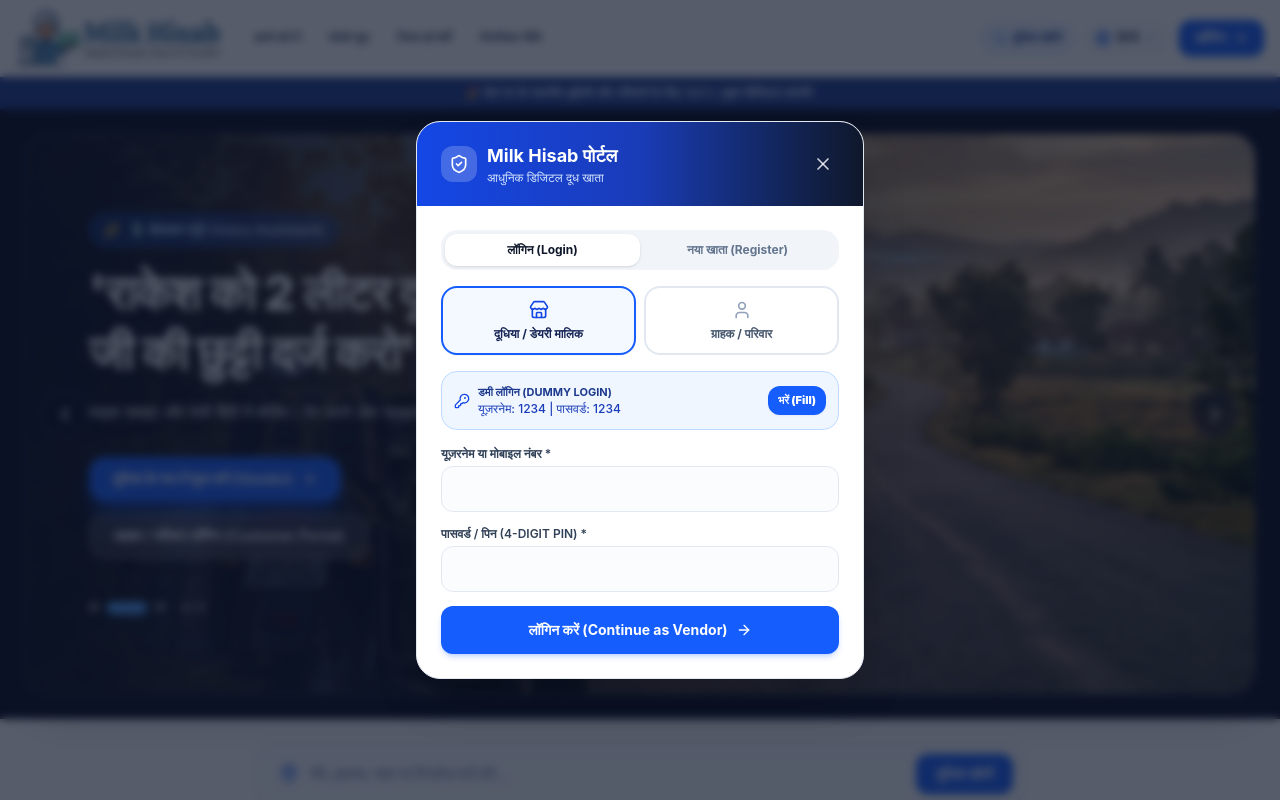
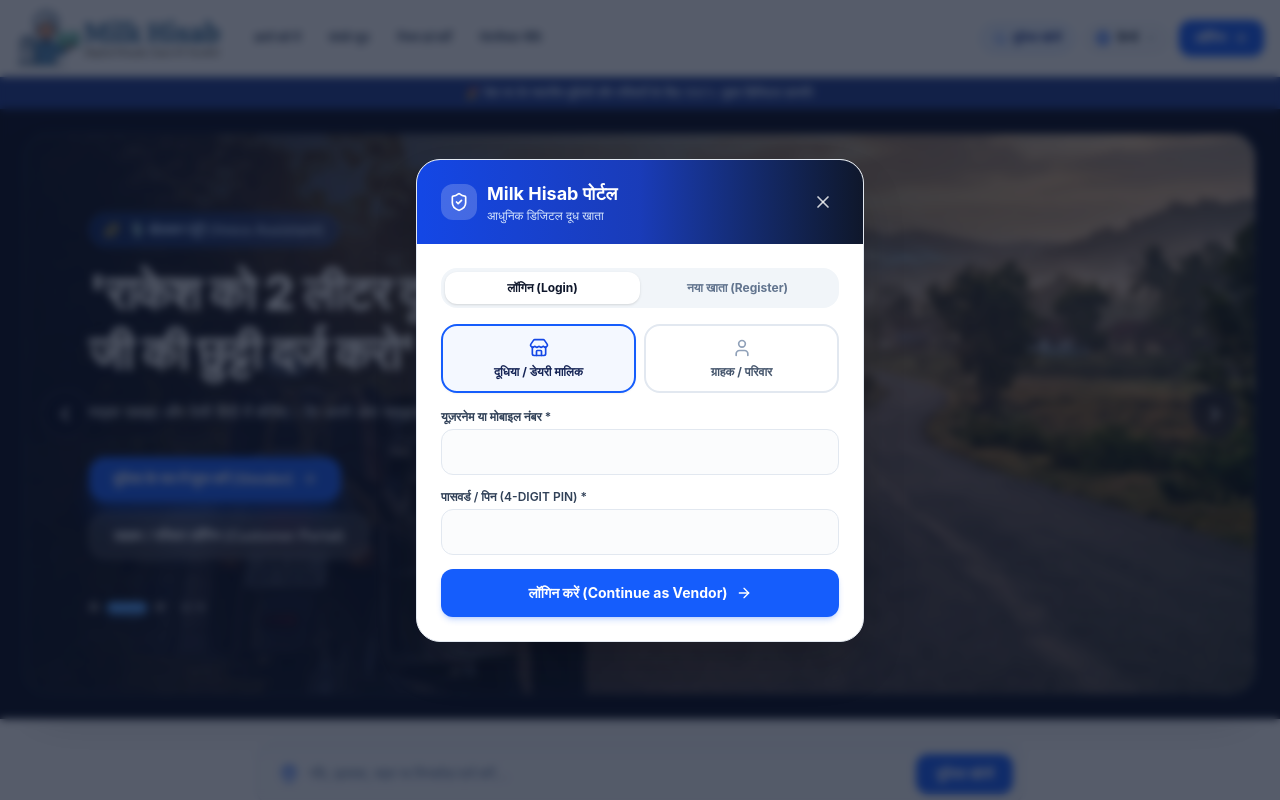
Before and after one commit to sanjayyadav138/milk-hisab, a React (Vite) app in the folder frontend/: page / in a window 1280 px wide. Both pictures are taken after a click on the button "लॉगिन". Shown: the top 800 px of the page. Built offline with nearby package versions, Linux system fonts and the light colour scheme; no server answers.

Commit message:
fix: remove demo credentials and autofill box from login dialog

```diff
--- a/frontend/src/components/AuthModal.tsx
+++ b/frontend/src/components/AuthModal.tsx
@@ -1,5 +1,5 @@
 import React, { useState, useEffect } from 'react';
-import { X, User, Store, ShieldCheck, ArrowRight, KeyRound } from 'lucide-react';
+import { X, User, Store, ShieldCheck, ArrowRight } from 'lucide-react';
 import { loginApi, registerVendorApi, registerCustomerApi, fetchVendorsList } from '../services/api';
 import { AuthState, VendorInfo } from '../types';
 import { useLanguage } from '../context/LanguageContext';
@@ -65,27 +65,6 @@
       onClose();
     } catch (err: any) {
       setErrorMsg(err.message || t('loginError'));
-    } finally {
-      setLoading(false);
-    }
-  };
-
-  const handleQuickDemoLogin = async (demoRole: 'vendor' | 'customer') => {
-    setLoading(true);
-    setErrorMsg('');
-    try {
-      const data = await loginApi('1234', demoRole, '1234');
-      onSuccess({
-        role: data.role,
-        user: data.user || null,
-        customer: data.customer || null,
-        token: data.token || null,
-        expires_at: data.expires_at || null,
-        last_active_at: Date.now(),
-      });
-      onClose();
-    } catch (err: any) {
-      setErrorMsg(err.message || t('demoLoginError'));
     } finally {
       setLoading(false);
     }
@@ -217,28 +196,6 @@
               </span>
             </button>
           </div>
-
-          {/* Highlighted Dummy Credentials Box */}
-          {tab === 'LOGIN' && (
-            <div className="mb-4 p-3 bg-blue-50 border border-blue-200 rounded-2xl flex items-center justify-between">
-              <div className="flex items-center gap-2">
-                <KeyRound className="w-4 h-4 text-blue-700 shrink-0" />
-                <div>
-                  <p className="text-[11px] font-bold text-blue-900 uppercase">{t('dummyCredTitle')}</p>
-                  <p className="text-xs font-medium text-blue-800">
-                    {t('dummyCredDesc')}
-                  </p>
-                </div>
-              </div>
-              <button
-                type="button"
-                onClick={() => { setPhone('1234'); setPin('1234'); }}
-                className="text-[11px] font-black bg-blue-600 hover:bg-blue-700 text-white px-2.5 py-1.5 rounded-xl shadow-xs transition"
-              >
-                {t('autoFill')}
-              </button>
-            </div>
-          )}
 
           {errorMsg && (
             <div className="p-3 mb-4 bg-rose-50 border border-rose-200 text-rose-700 rounded-2xl text-xs font-bold">
```
